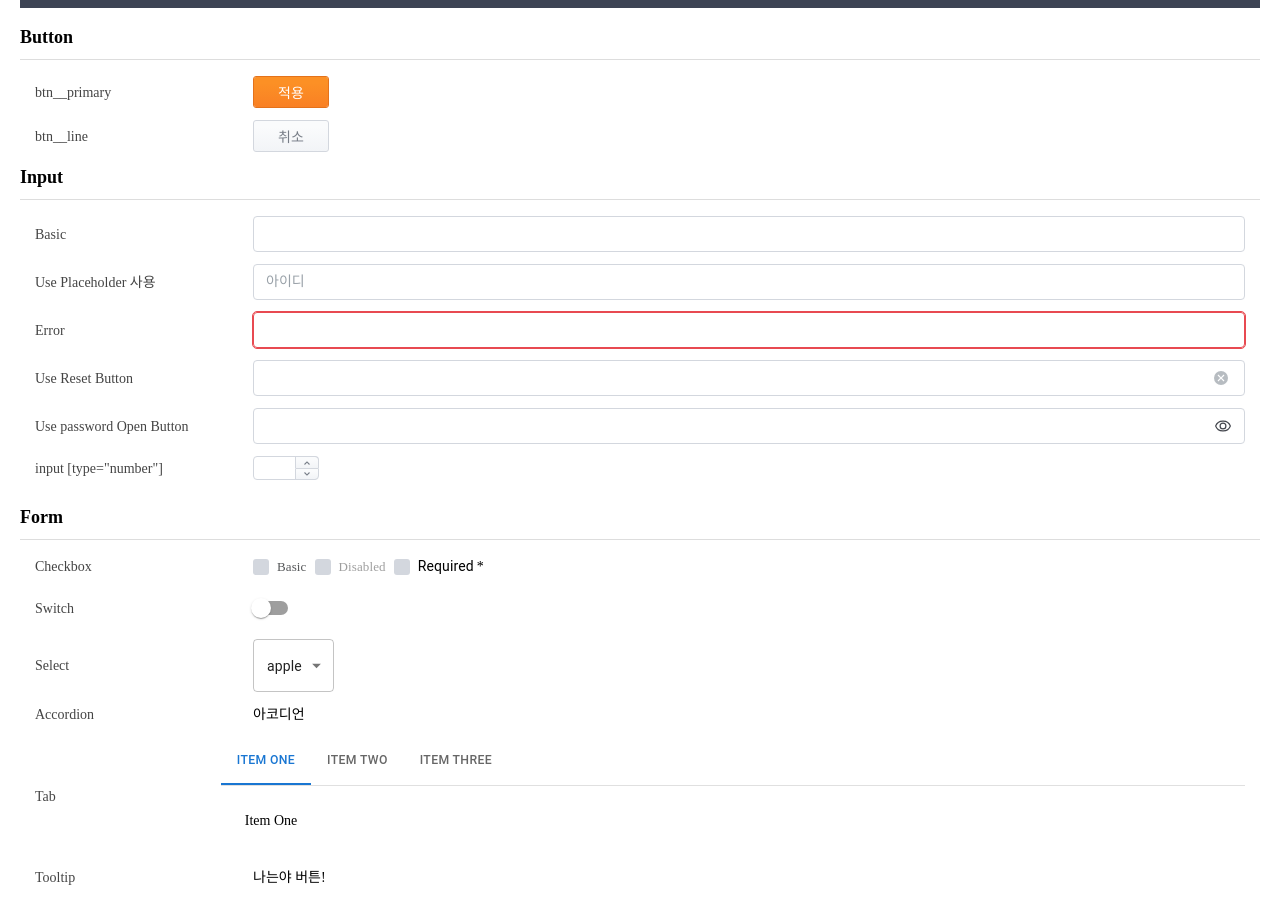
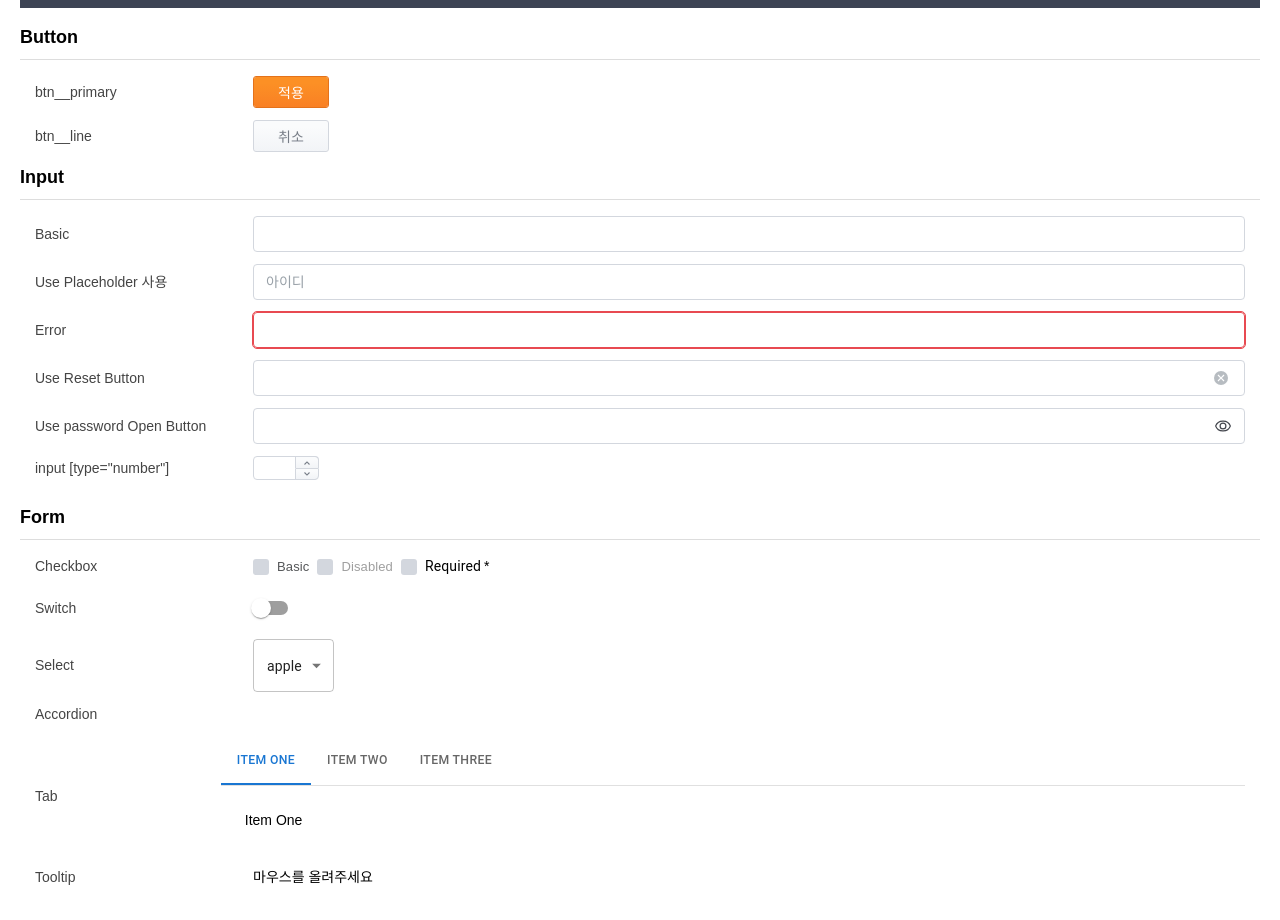
Before and after one commit to taetaeil/react-example, a Next.js app: page /examples in a window 1280 px wide. Shown: the part 180-1100 px from the top of the page. Built offline with nearby package versions, Linux system fonts and the light colour scheme.

Commit message:
Feat(components): 파일 분리

```diff
--- /dev/null
+++ b/src/app/components/CmSelect.tsx
@@ -0,0 +1,16 @@
+import Select from '@mui/material/Select'
+import MenuItem from '@mui/material/MenuItem'
+import FormControl from '@mui/material/FormControl'
+
+// --------------------------------------- Select ---------------------------------------
+export default function CmSelect() {
+  return (
+    <FormControl>
+      <Select value="apple">
+        <MenuItem value="apple">apple</MenuItem>
+        <MenuItem value="banana">banana</MenuItem>
+        <MenuItem value="melon">melon</MenuItem>
+      </Select>
+    </FormControl>
+  )
+}
--- /dev/null
+++ b/src/app/components/CmSwitch.tsx
@@ -0,0 +1,18 @@
+import FormControlLabel from '@mui/material/FormControlLabel'
+import Switch from '@mui/material/Switch'
+
+// --------------------------------------- Switch ---------------------------------------
+export default function CmSwitch(props: {
+  disabled?: boolean
+  label?: string
+  required?: boolean
+}) {
+  return (
+    <FormControlLabel
+      required={props.required}
+      disabled={props.disabled}
+      control={<Switch />}
+      label={props.label}
+    />
+  )
+}
--- a/src/app/examples/page.tsx
+++ b/src/app/examples/page.tsx
@@ -6,47 +6,10 @@ import CmTab from '../Tap' // tab 컴포넌트
 import CmInput from '../components/CmInput' // input 컴포넌트
 import CmNumberInput from '../components/CmNumberInput' // input 컴포넌트
 import CmCheckbox from '../components/CmCheckbox' // checkbox 컴포넌트
+import CmSwitch from '../components/CmSwitch' // Switch 컴포넌트
+import CmSelect from '../components/CmSelect' // Select 컴포넌트
 
-import MenuItem from '@mui/material/MenuItem'
-import FormControl from '@mui/material/FormControl'
-import Select from '@mui/material/Select'
-import FormControlLabel from '@mui/material/FormControlLabel'
-import Switch from '@mui/material/Switch'
 import Tooltip from '@mui/material/Tooltip'
-
-// --------------------------------------- Switch ---------------------------------------
-export function CmSwitch(props: {
-  disabled?: boolean
-  label?: string
-  required?: boolean
-}) {
-  return (
-    <FormControlLabel
-      required={props.required}
-      disabled={props.disabled}
-      control={<Switch />}
-      label={props.label}
-    />
-  )
-}
-
-// --------------------------------------- Select ---------------------------------------
-export function CmSelect() {
-  return (
-    <FormControl>
-      <Select value="apple">
-        <MenuItem value="apple">apple</MenuItem>
-        <MenuItem value="banana">banana</MenuItem>
-        <MenuItem value="melon">melon</MenuItem>
-      </Select>
-    </FormControl>
-  )
-}
-
-// --------------------------------------- Accordion ---------------------------------------
-export function CmAccordion() {
-  return <div>아코디언</div>
-}
 
 // ====================================== Page ======================================
 export default function Home() {
@@ -287,7 +250,7 @@ export default function Home() {
         >
           <p style={{ width: '210px', color: '#444444' }}>Accordion</p>
           {/* --------------------------------------- Accordion --------------------------------------- */}
-          <CmAccordion></CmAccordion>
+          {/* <CmAccordion></CmAccordion> */}
         </li>
         <li
           style={{
@@ -311,8 +274,8 @@ export default function Home() {
         >
           <p style={{ width: '210px', color: '#444444' }}>Tooltip</p>
           {/* --------------------------------------- Tooltip --------------------------------------- */}
-          <Tooltip title="힝 속았지?">
-            <div>나는야 버튼!</div>
+          <Tooltip title="툴팁입니다.">
+            <div>마우스를 올려주세요</div>
           </Tooltip>
         </li>
       </ul>
--- a/src/app/globals.css
+++ b/src/app/globals.css
@@ -59,7 +59,7 @@
   box-sizing: border-box; /* 1 */
   border-width: 0; /* 2 */
   border-style: solid; /* 2 */
-  font-family: 'Noto Sans KR';
+  font-family: 'Noto Sans KR', 'Apple SD Gothic Neo', Sans-serif;
 }
 
 ::before,
--- a/src/app/styles/common.scss
+++ b/src/app/styles/common.scss
@@ -192,7 +192,7 @@ $header-h: 56px;
     & + .MuiTypography-root {
       font-size: 13px !important;
       color: $gray-150;
-      font-family: 'Noto Sans KR' !important;
+      font-family: 'Noto Sans KR', 'Apple SD Gothic Neo', Sans-serif !important;
     }
   }
   .Mui-checked {
```
Also changed, not shown: src/app/components/CmToolTip.tsx (added).
